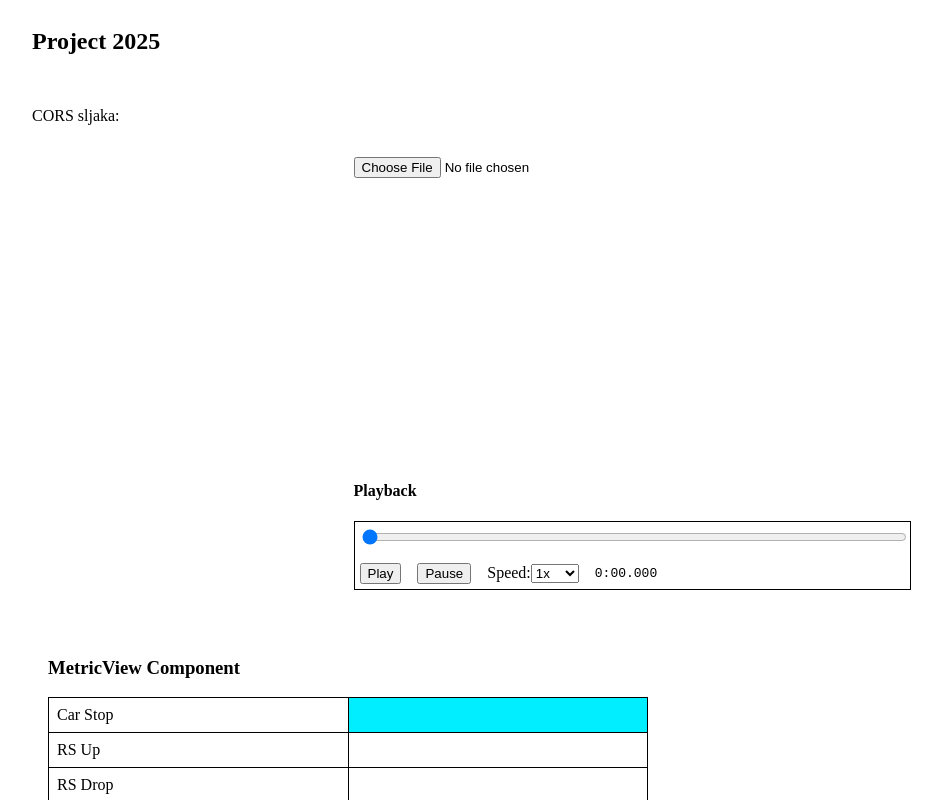
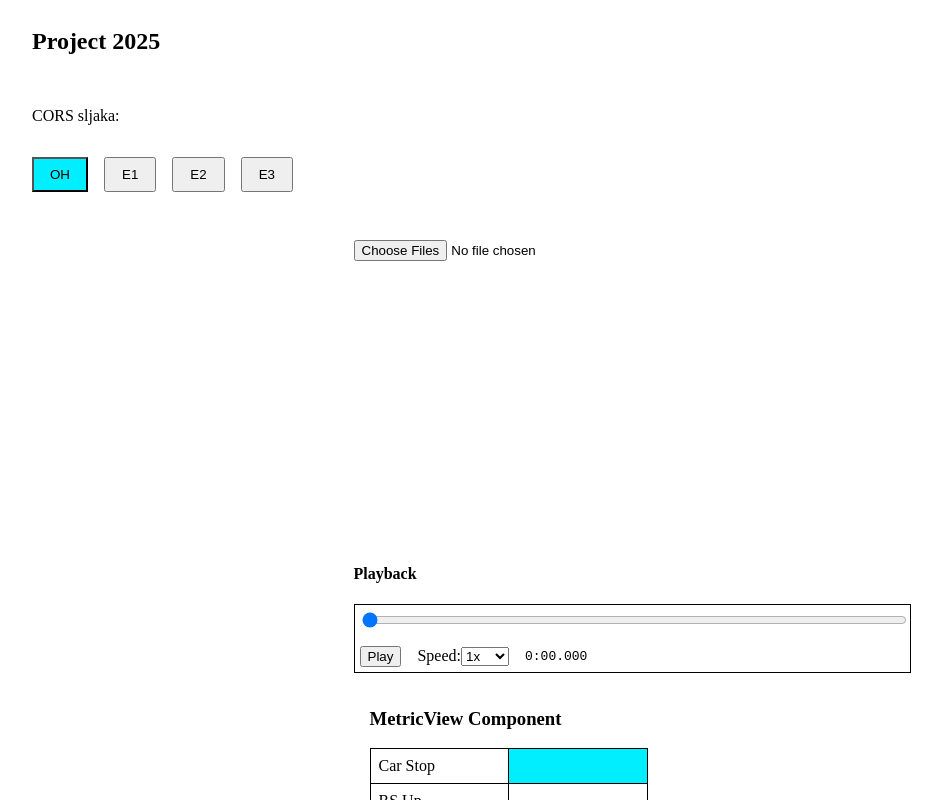
Before and after one commit to mihajlopop01/nascar2025, a SvelteKit app in the folder client/: page / in a window 1280 px wide. Shown: the top 800 px of the page, without its empty margins (8-950 px from the left). Built offline with nearby package versions, Linux system fonts and the light colour scheme; no server answers.

Commit message:
Dodati paneli i optimizacija manipulacije frejmova

```diff
--- a/client/package.json
+++ b/client/package.json
@@ -24,4 +24,5 @@
 		"svelte": "^5.0.0",
 		"vite": "^6.0.0"
 	}
+
 }
--- a/client/src/routes/+page.svelte
+++ b/client/src/routes/+page.svelte
@@ -31,7 +31,6 @@
   <div>CORS sljaka: {helloMessage}</div>
   <VideoPlayer/>
 
-  <!-- <MetricView /> -->
 
 </div>
 
--- a/client/src/routes/components/Playback.svelte
+++ b/client/src/routes/components/Playback.svelte
@@ -7,20 +7,22 @@
   let playbackSpeed = 1;
   let progress = 0;
   let timeDisplay = '0:00.000';
+  let isPlaying = false;
 
-  function handlePlay() {
-    video.play();
-  }
-
-  function handlePause() {
-    video.pause();
+  function togglePlayPause() {
+    if (isPlaying) {
+      video.pause();
+    } else {
+      video.play();
+    }
+    isPlaying = !isPlaying;
   }
 
   function changeSpeed(event) {
     playbackSpeed = event.target.value;
     video.playbackRate = playbackSpeed;
   }
-
+//funkcija za azuriranje timeDisplay-a
   function updateProgress() {
     if (video.duration) {
       progress = (video.currentTime / video.duration) * 100;
@@ -36,6 +38,7 @@
     const milliseconds = date.getUTCMilliseconds();
     return `${minutes}:${seconds < 10 ? '0' : ''}${seconds}.${milliseconds}`;
   }
+
   //funkcija za pomeranje progress bar-a
   function seek(event) {
     const seekTime = (event.target.value / 100) * video.duration;
@@ -59,8 +62,9 @@
 
   <input type="range" min="0" max="100" value={progress} on:input={seek} class="progress-bar" />
   <div class="controls">
-    <button on:click={handlePlay}>Play</button>
-    <button on:click={handlePause}>Pause</button>
+    <button on:click={togglePlayPause}>
+      {isPlaying ? 'Pause' : 'Play'}
+    </button>
     <div class="speed-control">
       <label for="speed">Speed:</label>
       <select id="speed" on:change={changeSpeed}>
--- a/client/src/routes/components/VideoPlayer.svelte
+++ b/client/src/routes/components/VideoPlayer.svelte
@@ -7,30 +7,31 @@
   let currentCellIndex = 0;
   let timeDisplay = '0:00.000';
   const frameDuration = 0.03;
-  const cellNames = ['carStop', 'rsUp', 'rsDrop', 'lsUp', 'lsDrop', 'rfNutOffStart', 'rfClear', 'rfMount', 'rfNutOnFinish', 'lfNutOffStart', 'lfClear', 'lfMount', 'lfNutOnFinish', 'rrNutOffStart', 'rrClear', 'rrMount', 'rrNutOnFinish', 'lrNutOffStart', 'lrClear', 'lrMount', 'lrNutOnFinish', 'rsPeg', 'dropoff', 'lsPeg']; // Include all metrics
+  const cellNames = ['carStop', 'rsUp', 'rsDrop', 'lsUp', 'lsDrop', 'rfNutOffStart', 'rfClear', 'rfMount', 'rfNutOnFinish', 'lfNutOffStart', 'lfClear', 'lfMount', 'lfNutOnFinish', 'rrNutOffStart', 'rrClear', 'rrMount', 'rrNutOnFinish', 'lrNutOffStart', 'lrClear', 'lrMount', 'lrNutOnFinish', 'rsPeg', 'dropoff', 'lsPeg'];
+  let videos = []; // Niz videa sa panela
+  let currentPanel = 'OH';
+  const panelNames = ['OH', 'E1', 'E2', 'E3'];
 
   function handleFileUpload(event) {
-    const file = event.target.files[0];
-    if (file) {
-      const fileURL = URL.createObjectURL(file);
-      video.src = fileURL;
+    const files = Array.from(event.target.files);
+    if (files.length > 4) {
+      alert('You can only upload up to 4 videos.');
+      return;
     }
+    videos = files.map(file => URL.createObjectURL(file));
+    video.src = videos[0]; // Prvi video kao defaultni
   }
 
-//funkcija za hendlovanje manipulacije frejmova i prečica
   function handleKeydown(event) {
     if (event.repeat) return;
     switch (event.code) {
       case 'ArrowRight':
+        event.preventDefault();
+        stepFrame(1);
+        break;
       case 'ArrowLeft':
         event.preventDefault();
-                const direction = event.code === 'ArrowRight' ? 1 : -1;
-
-                video.pause();
-                video.currentTime = Math.max(0, Math.min(
-                    video.currentTime + (frameDuration * direction),
-                    video.duration
-                ));
+        stepFrame(-1);
         break;
         case 'Space':
                 event.preventDefault();
@@ -65,6 +66,7 @@
               event.preventDefault();
               const cellName = cellNames[currentCellIndex];
               if (currentCellIndex >= 0 && currentCellIndex < cellNames.length) {
+                console.log(`Enter pressed. Current cell index: ${currentCellIndex}, Time display: ${timeDisplay}`);
                 //Inicijalizujemo custom evente updateTimeDisplay koji ce komponenta MetricView da osluskuje
                 const event = new CustomEvent('updateTimeDisplay', {
                   detail: { timeDisplay }
@@ -74,38 +76,68 @@
               break;
     }
   }
+//Funkcija za navigaciju frejmova
+  function stepFrame(direction) {
+    video.currentTime += direction * frameDuration;
+    video.pause();
+  }
 
+  function switchPanel(panel) {
+    currentPanel = panel;
+    video.src = videos[panelNames.indexOf(panel)];
+    video.play(); //Ako zelimo da odmah krene video
+  }
 </script>
 
 <svelte:window on:keydown={handleKeydown}/>
+
+<div class="panel-selector">
+  {#each panelNames as panel}
+    <button
+      class:selected={currentPanel === panel}
+      onclick={() => switchPanel(panel)}
+    >
+      {panel}
+    </button>
+  {/each}
+</div>
 <div class="video-container">
-  <input type="file" accept="video/*" onchange={handleFileUpload}>
+  <input type="file" accept="video/*" multiple onchange={handleFileUpload} />
 
   <video
     bind:this={video}
-  width="800"
-  height="600"
     muted
   >
     <track kind="captions" src="" label="English" />
   </video>
 
-<!-- Postavljamo event listener za timeUpdate event iz Playback komponente. Kada se desi timeUpdate event poziva se updateProgress() funkcija
- koja azurira timeDisplay varijablu -->
-<Playback {video} on:timeUpdate={e => timeDisplay = e.detail}/> </div>
+  <Playback {video} on:timeUpdate={e => timeDisplay = e.detail}/>
+  <MetricView {currentCellIndex} />
+</div>
 
-<MetricView {currentCellIndex} />
 
 <style>
   .video-container {
-    max-width: 840px;
+    max-width: 100%;
     margin: 0 auto;
+  }
 
+  .panel-selector {
+    display: flex;
+    gap: 1rem;
+    margin-bottom: 1rem;
+  }
+
+  .panel-selector button {
+    padding: 0.5rem 1rem;
+  }
+
+  .panel-selector button.selected {
+    background-color: rgb(0, 238, 255);
   }
 
   video {
     width: 100%;
     height: auto;
   }
-
 </style>
```
Also changed, not shown: 1 other file (tests, documents, lock files or other folders). Lines whose indentation alone changed are shown as unchanged.
